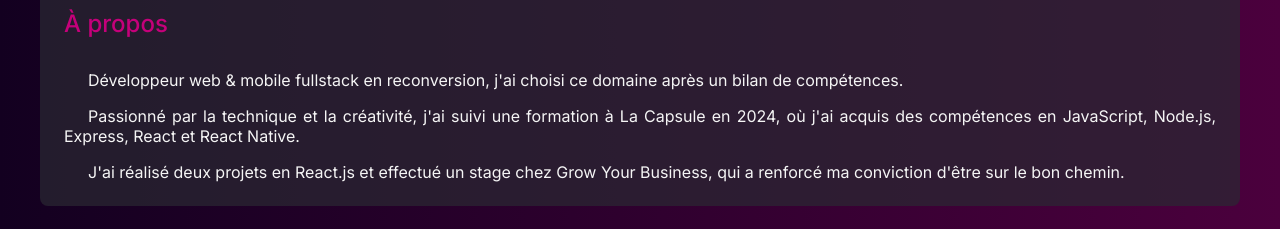
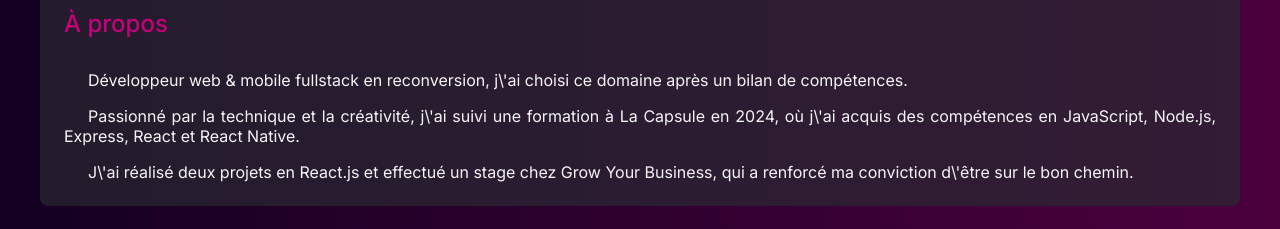
Before and after one commit to e-hainaux/ehweb, a Next.js app: page / in a window 1280 px wide. Shown: the part 330-559 px from the top of the page. Built offline with nearby package versions, Linux system fonts and the light colour scheme.

Commit message:
update stack block for vercel build with escaped '

```diff
--- a/app/screens/home.tsx
+++ b/app/screens/home.tsx
@@ -239,9 +239,9 @@ const Home: React.FC = () => {
       <div className={styles.block}>
         <span className={styles.title}>À propos</span>
         <div className={styles.blockText}>
-          <p>Développeur web & mobile fullstack en reconversion, j'ai choisi ce domaine après un bilan de compétences.</p>
-          <p>Passionné par la technique et la créativité, j'ai suivi une formation à La Capsule en 2024, où j'ai acquis des compétences en JavaScript, Node.js, Express, React et React Native.</p>
-          <p>J'ai réalisé deux projets en React.js et effectué un stage chez Grow Your Business, qui a renforcé ma conviction d'être sur le bon chemin.</p>
+          <p>Développeur web & mobile fullstack en reconversion, j\'ai choisi ce domaine après un bilan de compétences.</p>
+          <p>Passionné par la technique et la créativité, j\'ai suivi une formation à La Capsule en 2024, où j\'ai acquis des compétences en JavaScript, Node.js, Express, React et React Native.</p>
+          <p>J\'ai réalisé deux projets en React.js et effectué un stage chez Grow Your Business, qui a renforcé ma conviction d\'être sur le bon chemin.</p>
         </div>
       </div>
       {isCarouselReady && (
```
